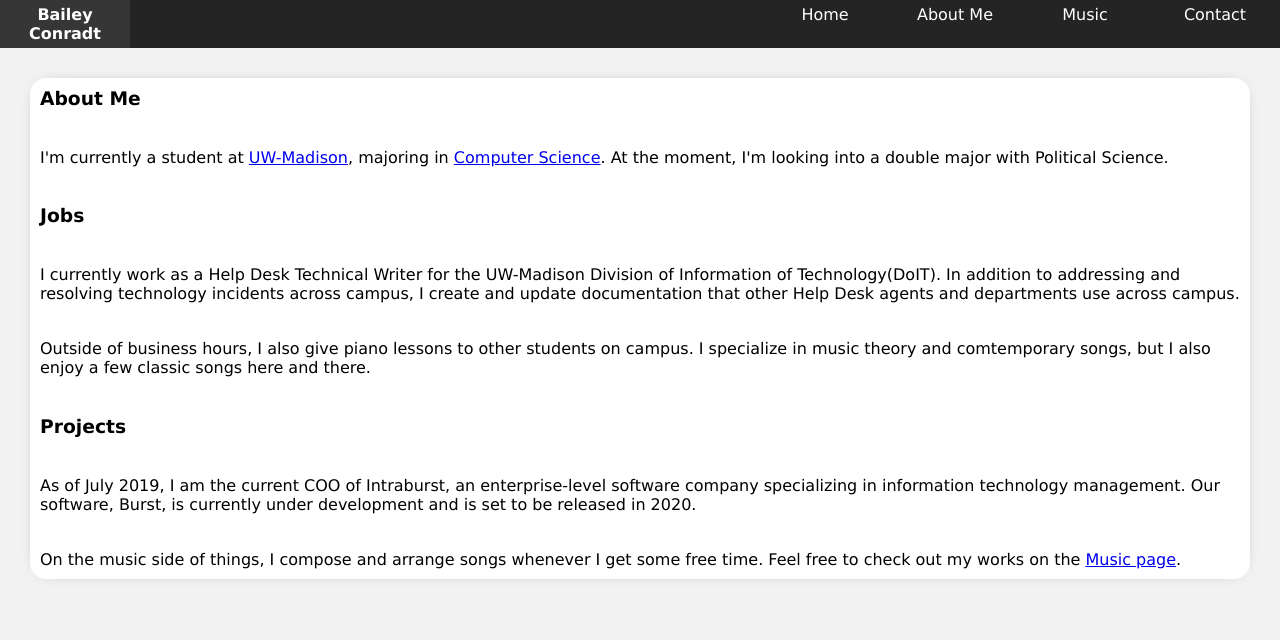
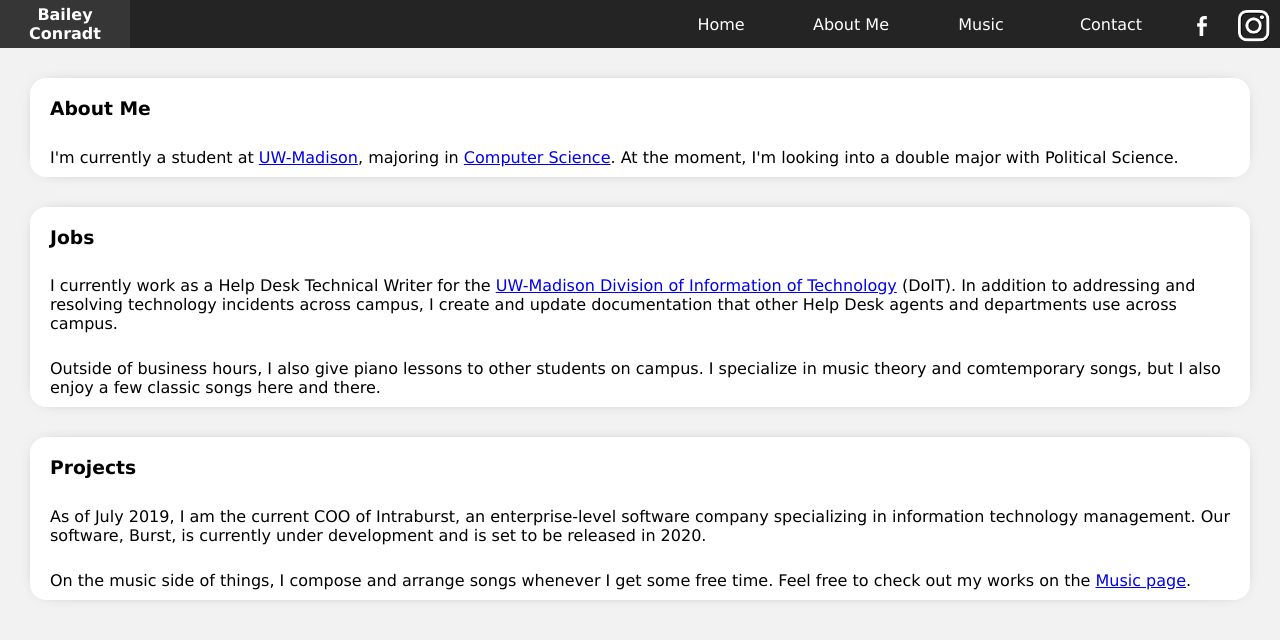
Before and after one commit to baileyconradt/baileyconradt.github.io, a PHP site: page /about.html in a window 1280 px wide. Shown: the top 640 px of the page. Run offline with PHP 8.4, Linux system fonts and the light colour scheme.

Commit message:
added facebook and insta links

```diff
--- a/about.html
+++ b/about.html
@@ -11,23 +11,15 @@
 
         <nav class="top-nav">
                 <div class="nav-item">
-            <a href="index.html">
-                <li><strong>Bailey Conradt</strong></li>
-            </a>
+                    <a href="index.html"><li id="name"><strong>Bailey Conradt</strong></li></a>
                 </div>
                 <div class="nav-item">
-            <a href="index.html">
-                <li>Home</li>
-            </a>
-            <a href="about.html">
-                <li>About Me</li>
-            </a>
-            <a href="music.html">
-                <li>Music</li>
-            </a>
-            <a href="contact.html">
-                <li>Contact</li>
-            </a>
+                    <a href="index.html"><li>Home</li></a>
+                    <a href="about.html"><li>About Me</li></a>
+                    <a href="music.html"><li>Music</li></a>
+                    <a href="contact.html"><li>Contact</li></a>
+                    <a target="_blank" href="https://www.facebook.com/bailey.conradt"><img src="facebook.png" height="32px" width="32px"></a>
+                    <a target="_blank" href="https://www.instagram.com/baileyswizzle"><img src="instagram.png" height="32px" width="32px"></a>
 
 
 
@@ -36,24 +28,30 @@
 
     <div class="left-box">
         <h3>About Me</h3>
-        <p>I'm currently a student at <a target="_blank" href="https://www.wisc.edu/">UW-Madison</a>, majoring in <a target="_blank"
-                href="https://www.cs.wisc.edu/">Computer Science</a>.
+        <p>I'm currently a student at <a target="_blank" href="https://www.wisc.edu/">UW-Madison</a>, majoring in <a
+                target="_blank" href="https://www.cs.wisc.edu/">Computer Science</a>.
             At the moment, I'm looking into a double major with Political Science.</p>
+    </div>
+    <div class="left-box">
         <h3>Jobs</h3>
-        <p>I currently work as a Help Desk Technical Writer for the UW-Madison Division of Information of
-            Technology(DoIT).
+        <p>I currently work as a Help Desk Technical Writer for the <a target="_blank" href="https://www.it.wisc.edu/">UW-Madison Division of Information of
+            Technology</a> (DoIT).
             In addition to addressing and resolving technology incidents across campus,
             I create and update documentation that other Help Desk agents and departments use across campus.</p>
         <p>Outside of business hours, I also give piano lessons to other students on campus. I specialize in music
             theory and comtemporary songs,
             but I also enjoy a few classic songs here and there.
         </p>
+    </div>
+    <div class="left-box">
         <h3>Projects</h3>
         <p>As of July 2019, I am the current COO of Intraburst, an enterprise-level software company specializing in
             information technology management.
             Our software, Burst, is currently under development and is set to be released in 2020.
         </p>
-        <p>On the music side of things, I compose and arrange songs whenever I get some free time. Feel free to check out my works on the <a href="music.html">Music page</a>.</p>
+        <p>On the music side of things, I compose and arrange songs whenever I get some free time. Feel free to check
+            out my works on the <a href="music.html">Music page</a>.</p>
     </div>
 
+
 </body>
--- a/contact.html
+++ b/contact.html
@@ -9,13 +9,15 @@
 
         <nav class="top-nav">
                 <div class="nav-item">
-            <a href="index.html"><li><strong>Bailey Conradt</strong></li></a>
+                    <a href="index.html"><li id="name"><strong>Bailey Conradt</strong></li></a>
                 </div>
                 <div class="nav-item">
                     <a href="index.html"><li>Home</li></a>
                     <a href="about.html"><li>About Me</li></a>
                     <a href="music.html"><li>Music</li></a>
                     <a href="contact.html"><li>Contact</li></a>
+                    <a target="_blank" href="https://www.facebook.com/bailey.conradt"><img src="facebook.png" height="32px" width="32px"></a>
+                    <a target="_blank" href="https://www.instagram.com/baileyswizzle"><img src="instagram.png" height="32px" width="32px"></a>
 
 
 
--- a/index.html
+++ b/index.html
@@ -11,13 +11,15 @@
 
         <nav class="top-nav">
                 <div class="nav-item">
-            <a href="index.html"><li><strong>Bailey Conradt</strong></li></a>
+                    <a href="index.html"><li id="name"><strong>Bailey Conradt</strong></li></a>
                 </div>
                 <div class="nav-item">
                     <a href="index.html"><li>Home</li></a>
                     <a href="about.html"><li>About Me</li></a>
                     <a href="music.html"><li>Music</li></a>
                     <a href="contact.html"><li>Contact</li></a>
+                    <a target="_blank" href="https://www.facebook.com/bailey.conradt"><img src="facebook.png" height="32px" width="32px"></a>
+                    <a target="_blank" href="https://www.instagram.com/baileyswizzle"><img src="instagram.png" height="32px" width="32px"></a>
 
 
 
@@ -27,6 +29,5 @@
 
 
 
-
 </body>
 </html>
--- a/music.html
+++ b/music.html
@@ -9,13 +9,15 @@
 
     <nav class="top-nav">
         <div class="nav-item">
-            <a href="index.html"><li><strong>Bailey Conradt</strong></li></a>
+            <a href="index.html"><li id="name"><strong>Bailey Conradt</strong></li></a>
         </div>
         <div class="nav-item">
             <a href="index.html"><li>Home</li></a>
             <a href="about.html"><li>About Me</li></a>
             <a href="music.html"><li>Music</li></a>
             <a href="contact.html"><li>Contact</li></a>
+            <a target="_blank" href="https://www.facebook.com/bailey.conradt"><img src="facebook.png" height="32px" width="32px"></a>
+            <a target="_blank" href="https://www.instagram.com/baileyswizzle"><img src="instagram.png" height="32px" width="32px"></a>
 
 
 
--- a/styles.css
+++ b/styles.css
@@ -39,6 +39,17 @@ body {
   .nav-item a li {
     text-decoration: none;
     color: white;
+    margin-top: 10px;
+  }
+
+  .nav-item img{
+margin-left: 10px;
+margin-right: 10px;
+margin-top:10px;
+  }
+
+  #name {
+    margin-top: 0px;
   }
 
   .top-nav a:hover {
@@ -75,10 +86,15 @@ body {
   }
 
   .box, .left-box p {
-    padding: 10px;
+    padding-left: 20px;
+    padding-bottom: 10px;
+    padding-right: 20px;
   }
   .box, .left-box h3 {
-    padding: 10px;
+    padding-top: 20px;
+    padding: 20px;
+    padding-bottom: 10px;
+    padding-right: 20px;
   }
 
 .row {
```
Also changed, not shown: facebook.png (added), instagram.png (added). Lines whose indentation alone changed are shown as unchanged.
